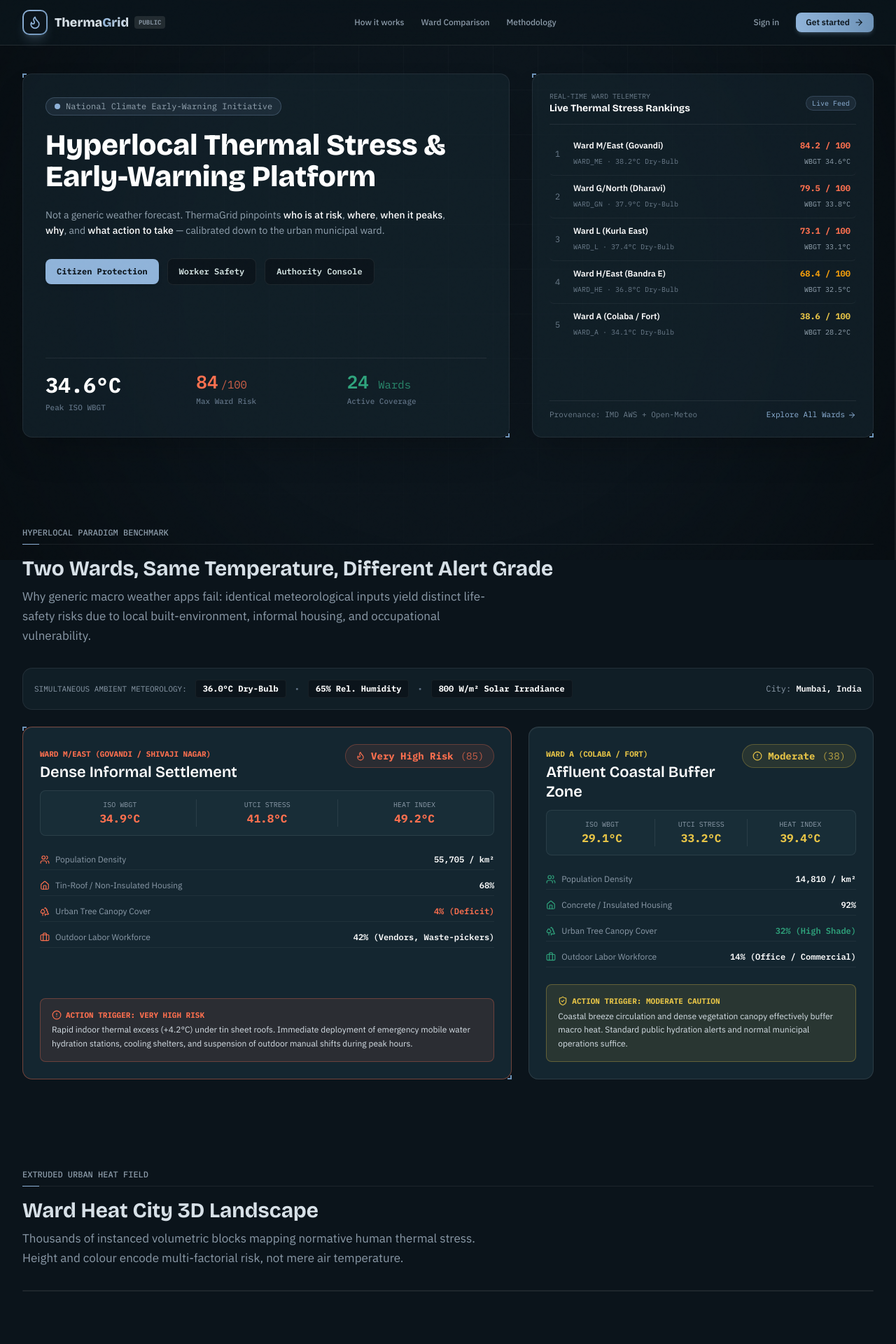
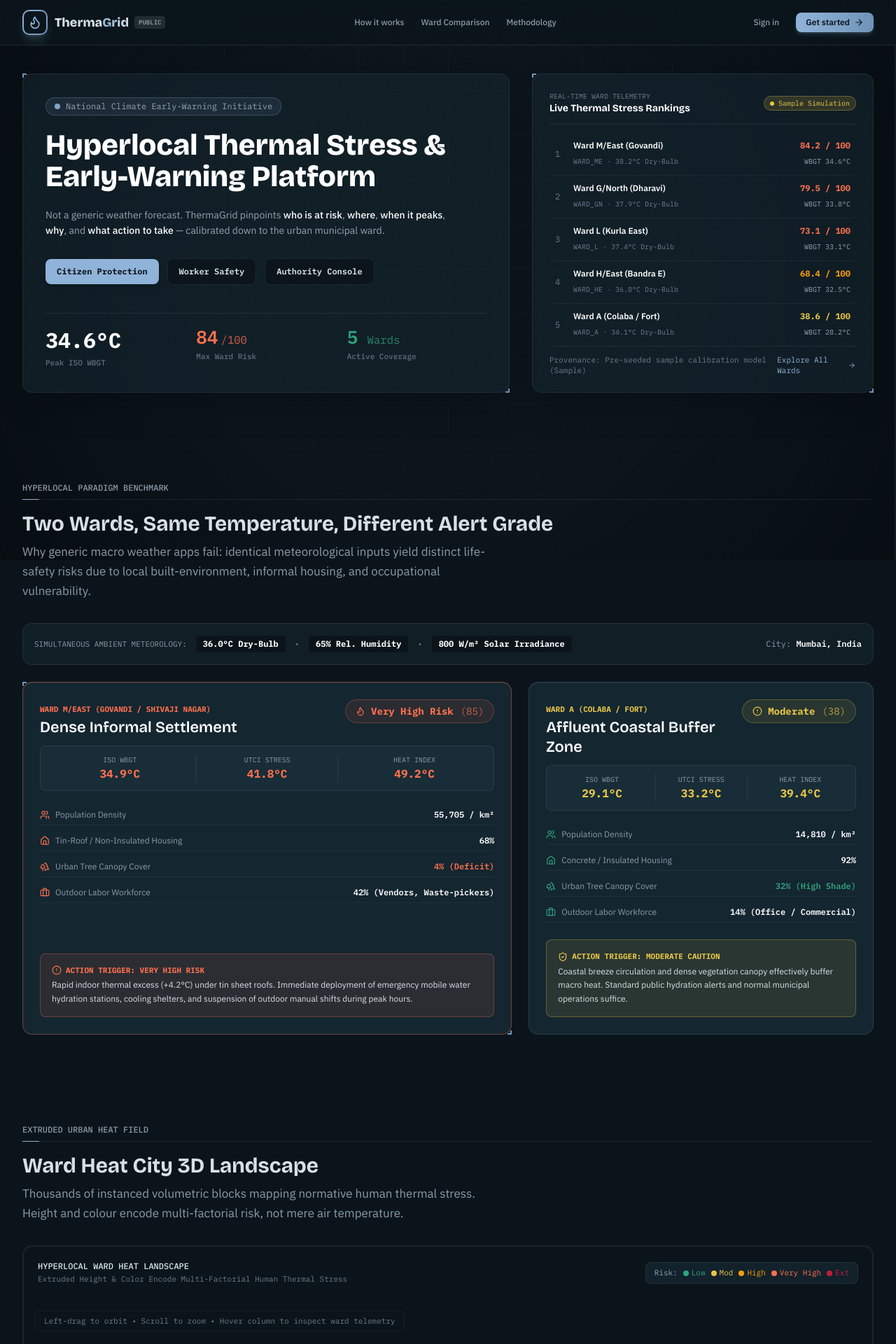
Before and after one commit to AkshatKardak/ThermaGrid, a React (Vite) app in the folder frontend/: page / in a window 1280 px wide. Shown: the top 1920 px of the page at 70% size. Built offline with nearby package versions, Linux system fonts and the light colour scheme; no server answers.

Commit message:
fix(landing): resolve hero layout, provenance badging, ward sync, and lazy load 3D scene

```diff
--- a/frontend/src/pages/Landing.tsx
+++ b/frontend/src/pages/Landing.tsx
@@ -5,7 +5,6 @@ import { useUser } from '@clerk/clerk-react';
 import { ShieldCheck, ArrowRight } from 'lucide-react';
 
 import { TwoWardsComparison } from '../components/dashboard/TwoWardsComparison';
-import { WardHeatCity } from '../three/scenes/WardHeatCity';
 import { SectionHeader } from '../components/ui/SectionHeader';
 import { KpiNumeral } from '../components/ui/KpiNumeral';
 import { ProvenanceChip } from '../components/ui/ProvenanceChip';
@@ -14,6 +13,11 @@ import { useAllWardsRisk } from '../hooks/useRisk';
 import { useWards } from '../hooks/useWards';
 import { useRole } from '../hooks/useRole';
 import { getRiskBand } from '../theme/tokens';
+
+// Lazy-load WardHeatCity 3D scene to eliminate Three.js from the landing initial bundle chunk
+const WardHeatCity = React.lazy(() =>
+  import('../three/scenes/WardHeatCity').then((m) => ({ default: m.WardHeatCity }))
+);
 
 export const Landing: React.FC = () => {
   const { isSignedIn, isLoaded, role } = useRole();
@@ -32,38 +36,45 @@ export const Landing: React.FC = () => {
   const { data: wardsRisk } = useAllWardsRisk();
   const { data: wards } = useWards();
 
-  // Top ranked wards from real or fallback observations
+  // Explicit source gating: live observations if returned by API, otherwise sample state
+  const isLive = Boolean(wardsRisk && wardsRisk.length > 0);
+  const dataSource = isLive ? 'live' : 'sample';
+
+  // Sample state - explicitly gated behind source: 'sample' and badged visibly
+  const sampleWards = React.useMemo(
+    () => [
+      { ward_name: 'Ward M/East (Govandi)', ward_code: 'WARD_ME', risk_score: 84.2, wbgt_c: 34.6, temperature_c: 38.2, latitude: 19.0558, longitude: 72.9315, source: 'sample' },
+      { ward_name: 'Ward G/North (Dharavi)', ward_code: 'WARD_GN', risk_score: 79.5, wbgt_c: 33.8, temperature_c: 37.9, latitude: 19.041, longitude: 72.855, source: 'sample' },
+      { ward_name: 'Ward L (Kurla East)', ward_code: 'WARD_L', risk_score: 73.1, wbgt_c: 33.1, temperature_c: 37.4, latitude: 19.068, longitude: 72.885, source: 'sample' },
+      { ward_name: 'Ward H/East (Bandra E)', ward_code: 'WARD_HE', risk_score: 68.4, wbgt_c: 32.5, temperature_c: 36.8, latitude: 19.058, longitude: 72.848, source: 'sample' },
+      { ward_name: 'Ward A (Colaba / Fort)', ward_code: 'WARD_A', risk_score: 38.6, wbgt_c: 28.2, temperature_c: 34.1, latitude: 18.922, longitude: 72.8347, source: 'sample' },
+    ],
+    []
+  );
+
+  // Both columns derive from the EXACT SAME array (eliminating disagreement between rail and list)
+  const activeWardList = React.useMemo(() => {
+    return isLive ? wardsRisk! : sampleWards;
+  }, [isLive, wardsRisk, sampleWards]);
+
   const rankedWards = React.useMemo(() => {
-    if (wardsRisk && wardsRisk.length > 0) {
-      return [...wardsRisk].sort((a: any, b: any) => (b.risk_score || 0) - (a.risk_score || 0)).slice(0, 5);
-    }
-    return [
-      { ward_name: 'Ward M/East (Govandi)', ward_code: 'WARD_ME', risk_score: 84.2, wbgt_c: 34.6, temperature_c: 38.2 },
-      { ward_name: 'Ward G/North (Dharavi)', ward_code: 'WARD_GN', risk_score: 79.5, wbgt_c: 33.8, temperature_c: 37.9 },
-      { ward_name: 'Ward L (Kurla East)', ward_code: 'WARD_L', risk_score: 73.1, wbgt_c: 33.1, temperature_c: 37.4 },
-      { ward_name: 'Ward H/East (Bandra E)', ward_code: 'WARD_HE', risk_score: 68.4, wbgt_c: 32.5, temperature_c: 36.8 },
-      { ward_name: 'Ward A (Colaba / Fort)', ward_code: 'WARD_A', risk_score: 38.6, wbgt_c: 28.2, temperature_c: 34.1 },
-    ];
-  }, [wardsRisk]);
+    return [...activeWardList].sort((a: any, b: any) => (b.risk_score || 0) - (a.risk_score || 0)).slice(0, 5);
+  }, [activeWardList]);
 
-  // Real statistics derived from live backend observations
+  // Statistics derived directly from activeWardList
   const peakRisk = React.useMemo(() => {
-    if (wardsRisk && wardsRisk.length > 0) {
-      return Math.round(Math.max(...wardsRisk.map((w: any) => w.risk_score || 0)));
-    }
-    return 84;
-  }, [wardsRisk]);
+    if (activeWardList.length === 0) return 0;
+    return Math.round(Math.max(...activeWardList.map((w: any) => w.risk_score || 0)));
+  }, [activeWardList]);
 
   const peakWbgt = React.useMemo(() => {
-    if (wardsRisk && wardsRisk.length > 0) {
-      return Number(Math.max(...wardsRisk.map((w: any) => w.wbgt_c || 0)).toFixed(1));
-    }
-    return 34.6;
-  }, [wardsRisk]);
+    if (activeWardList.length === 0) return 0;
+    return Number(Math.max(...activeWardList.map((w: any) => w.wbgt_c || 0)).toFixed(1));
+  }, [activeWardList]);
 
   const wardsCount = React.useMemo(() => {
-    return wards?.length || wardsRisk?.length || 24;
-  }, [wards, wardsRisk]);
+    return isLive ? (wards?.length || activeWardList.length) : activeWardList.length;
+  }, [isLive, wards, activeWardList]);
 
   // Enhanced 5-Stage Computational Pipeline with Thin Hairline Architecture
   const pipelineStages = [
@@ -122,7 +133,7 @@ export const Landing: React.FC = () => {
         className="relative grid grid-cols-1 lg:grid-cols-12 gap-6 lg:gap-8 items-stretch"
       >
         {/* Left Column (60% weight): Type + Numbers primary focus */}
-        <div className="lg:col-span-7 bg-[#142630]/60 border border-white/[0.075] rounded-[14px] p-6 sm:p-8 flex flex-col justify-between corner-ticks shadow-2xl relative z-10 min-h-[460px] lg:h-[520px]">
+        <div className="lg:col-span-7 bg-[#142630]/60 border border-white/[0.075] rounded-[14px] p-6 sm:p-8 flex flex-col justify-between corner-ticks shadow-2xl relative z-10 h-full">
           <div className="space-y-5">
             {/* Eyebrow with #8FB3D9 accent */}
             <div className="inline-flex items-center gap-2 px-3 py-1 rounded-full bg-[#8FB3D9]/10 border border-[#8FB3D9]/25 text-xs font-mono text-[#D8E8E6] w-fit">
@@ -198,7 +209,7 @@ export const Landing: React.FC = () => {
         </div>
 
         {/* Right Column (40% weight): High-Density Live Ward Risk Telemetry Matrix */}
-        <div className="lg:col-span-5 bg-[#142630]/60 border border-white/[0.075] rounded-[14px] p-5 sm:p-6 flex flex-col justify-between corner-ticks shadow-2xl relative min-h-[460px] lg:h-[520px]">
+        <div className="lg:col-span-5 bg-[#142630]/60 border border-white/[0.075] rounded-[14px] p-5 sm:p-6 flex flex-col justify-between corner-ticks shadow-2xl relative h-full">
           <div className="space-y-3">
             <div className="flex items-center justify-between pb-3 border-b border-white/[0.075]">
               <div>
@@ -209,9 +220,17 @@ export const Landing: React.FC = () => {
                   Live Thermal Stress Rankings
                 </h3>
               </div>
-              <span className="text-[10px] font-mono px-2 py-0.5 rounded-full bg-[#8FB3D9]/10 border border-[#8FB3D9]/20 text-[#8FB3D9]">
-                Live Feed
-              </span>
+              {isLive ? (
+                <span className="text-[10px] font-mono px-2 py-0.5 rounded-full bg-[#2FA37C]/15 border border-[#2FA37C]/30 text-[#2FA37C] flex items-center gap-1.5">
+                  <span className="w-1.5 h-1.5 rounded-full bg-[#2FA37C] animate-pulse" />
+                  Live Feed
+                </span>
+              ) : (
+                <span className="text-[10px] font-mono px-2 py-0.5 rounded-full bg-[#E8C547]/15 border border-[#E8C547]/30 text-[#E8C547] flex items-center gap-1.5">
+                  <span className="w-1.5 h-1.5 rounded-full bg-[#E8C547]" />
+                  Sample Simulation
+                </span>
+              )}
             </div>
 
             {/* Ward list table */}
@@ -252,7 +271,11 @@ export const Landing: React.FC = () => {
           </div>
 
           <div className="pt-3 border-t border-white/[0.075] flex items-center justify-between text-xs font-mono">
-            <span className="text-[#6B7C8A] text-[11px]">Provenance: IMD AWS + Open-Meteo</span>
+            <span className="text-[#6B7C8A] text-[11px] font-mono">
+              {isLive
+                ? 'Provenance: IMD AWS + Open-Meteo (Live)'
+                : 'Provenance: Pre-seeded sample calibration model (Sample)'}
+            </span>
             <Link
               to="/app"
               className="text-[#8FB3D9] hover:text-[#A5C4E4] inline-flex items-center gap-1 transition-colors hover:underline text-[11px]"
@@ -274,15 +297,23 @@ export const Landing: React.FC = () => {
         <TwoWardsComparison />
       </section>
 
-      {/* 3. Section: 3D Ward Heat City */}
-      <section className="space-y-6">
+      {/* 3. Section: 3D Ward Heat City (Hidden below 768px, Lazy-loaded with Suspense) */}
+      <section className="space-y-6 hidden md:block">
         <SectionHeader
           label="EXTRUDED URBAN HEAT FIELD"
           title="Ward Heat City 3D Landscape"
           lead="Thousands of instanced volumetric blocks mapping normative human thermal stress. Height and colour encode multi-factorial risk, not mere air temperature."
         />
-        <div className="border border-white/8 rounded-[14px] overflow-hidden">
-          <WardHeatCity height={560} />
+        <div className="border border-white/[0.075] rounded-[14px] overflow-hidden bg-[#0B141B]">
+          <React.Suspense
+            fallback={
+              <div className="h-[560px] flex items-center justify-center font-mono text-xs text-[#6B7C8A]">
+                Initializing 3D Ward Heat Landscape...
+              </div>
+            }
+          >
+            <WardHeatCity wards={activeWardList} height={560} />
+          </React.Suspense>
         </div>
       </section>
 
```
